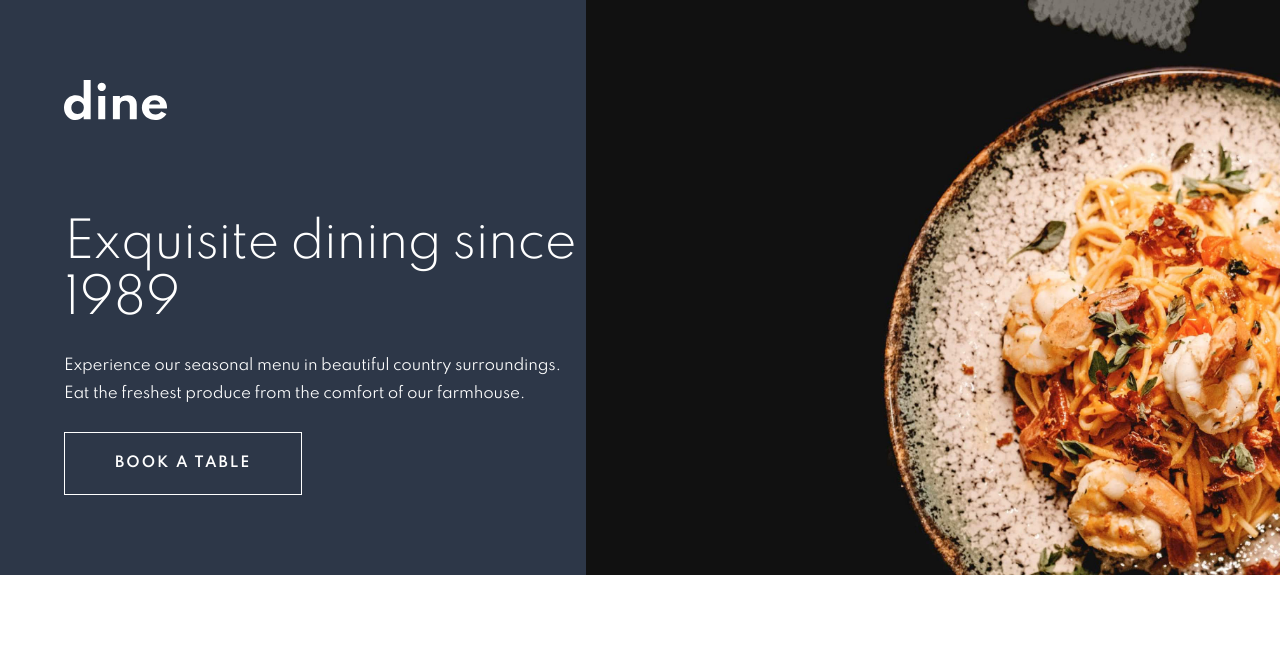
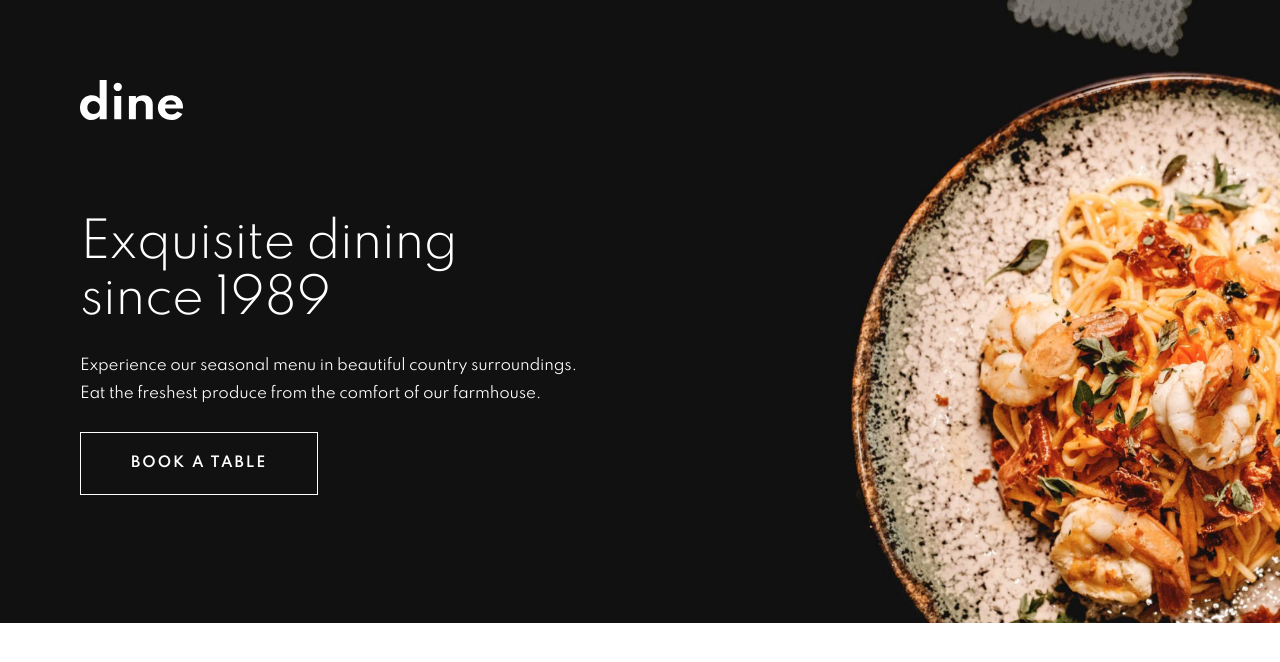
Before and after one commit to 0xShynn/frontendmentor-dine-restaurant-website, a Next.js app: page / in a window 1280 px wide. Shown: the top 662 px of the page. Built offline with nearby package versions, Linux system fonts and the light colour scheme.

Commit message:
fixed: hero margin, hero image styling

```diff
--- a/components/Hero.js
+++ b/components/Hero.js
@@ -10,7 +10,7 @@ import CustomLink from './CustomLink';
 
 const Hero = () => {
   return (
-    <Box bg="primary.codgray" w="full" maxH="820px">
+    <Box bg="primary.codgray" w="full">
       <Flex
         direction={{ base: 'column', lg: 'row' }}
         mx="auto"
@@ -31,15 +31,15 @@ const Hero = () => {
         {/* Hero content */}
         <Flex
           direction="column"
-          py={{ base: 10, sm: 12, md: 16, lg: 20, xl: '65px' }}
-          px={{ base: 6, lg: 16, xl: '160px' }}
+          pt={{ base: 10, sm: 12, md: 16, lg: 20, xl: '65px' }}
+          pb={{ base: 10, sm: 12, md: 16, lg: 32, xl: '200px' }}
+          px={{ base: 6, lg: 20, xl: '160px' }}
           pr={{ lg: '0' }}
           mx={{ base: 'auto', lg: 0 }}
-          maxW={{ base: null, md: '500px', lg: '550px', xl: '500px' }}
+          maxW={{ base: null, md: '500px' }}
           boxSizing="content-box"
           align={{ base: 'center', lg: 'flex-start' }}
           textAlign={{ base: 'center', lg: 'left' }}
-          bg="gray.700"
         >
           <Box
             w={{ base: '83px', md: '103px' }}
@@ -65,7 +65,11 @@ const Hero = () => {
 
         {/* Hero bg image desktop */}
         <Flex justify="flex-end" w="full">
-          <Box display={{ base: 'none', lg: 'block' }} pos="relative" w="565px">
+          <Box
+            display={{ base: 'none', lg: 'block' }}
+            pos="relative"
+            w={{ lg: '565px', xl: '605px' }}
+          >
             <Image
               src={dishImageDesktop}
               alt="Dine hero tablet image"
```
